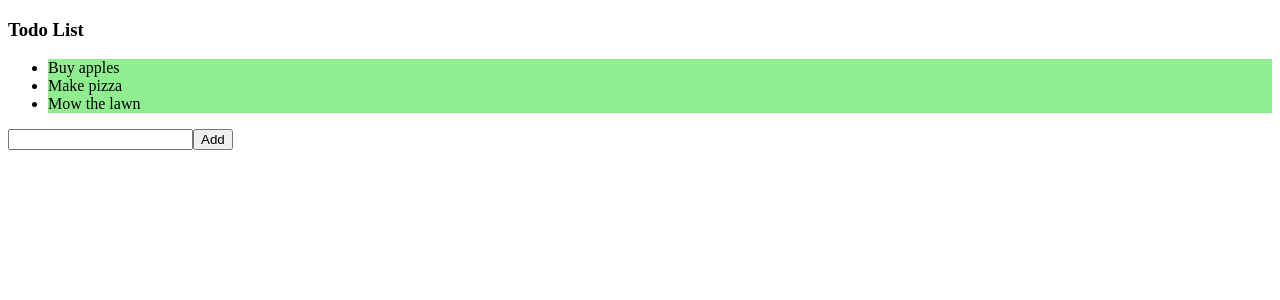
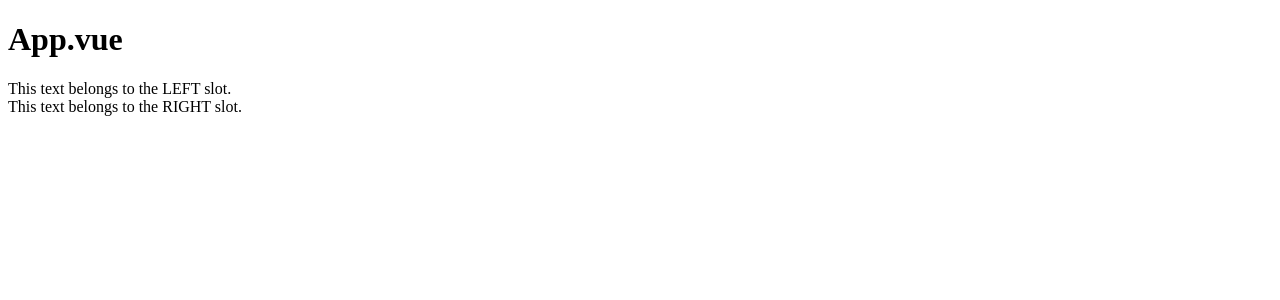
Before and after one commit to kornev-zhora/vue.learn, a Vue app in the folder w3school/: page / in a window 1280 px wide. Shown: the top 300 px of the page. Built offline with nearby package versions, Linux system fonts and the light colour scheme.

Commit message:
https://www.w3schools.com/vue/vue_dynamic-components.php

```diff
--- a/w3school/src/App.vue
+++ b/w3school/src/App.vue
@@ -1,23 +1,33 @@
 <template>
-  <h3>Todo List</h3>
-  <ul>
-    <todo-item
-        v-for="x in items"
-        :key="x"
-        :item-name="x"
-        style="background-color: lightgreen;"
-    />
-  </ul>
-  <input v-model="newItem">
-  <button @click="addItem">Add</button>
+  <h1>App.vue</h1>
+
+
+  <slot-comp>
+
+    <template #leftSlot="leftProps">
+      <div>{{ leftProps.text }}</div>
+    </template>
+
+    <template #rightSlot="rightProps">
+      <div>{{ rightProps.text }}</div>
+    </template>
+
+  </slot-comp>
+
+
 </template>
 
+
+
 <script>
+import SlotComp from './components/SlotComp.vue';
+
 export default {
   data() {
     return {
       newItem: '',
-      items: ['Buy apples','Make pizza','Mow the lawn']
+      items: ['Buy apples','Make pizza','Mow the lawn'],
+      foods: ['Apples','Pizza','Rice','Fish','Cake']
     };
   },
   methods: {
@@ -25,6 +35,10 @@ export default {
       this.items.push(this.newItem),
           this.newItem = '';
     }
+  },
+  components: {
+    'slot-comp': SlotComp
   }
 }
+
 </script>
--- a/w3school/src/components/SlotComp.vue
+++ b/w3school/src/components/SlotComp.vue
@@ -1,6 +1,21 @@
 <template>
-  <div>
-    <p>SlotComp.vue</p>
-    <slot></slot>
-  </div>
+  <slot
+      name="leftSlot"
+      :text="leftText"
+  ></slot>
+  <slot
+      name="rightSlot"
+      :text="rightText"
+  ></slot>
 </template>
+
+<script>
+export default {
+  data() {
+    return {
+      leftText: 'This text belongs to the LEFT slot.',
+      rightText: 'This text belongs to the RIGHT slot.'
+    }
+  }
+}
+</script>
```
